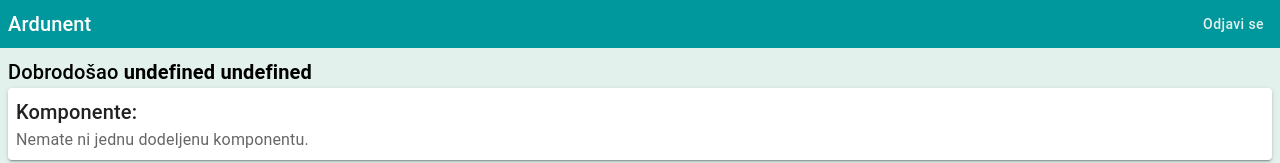
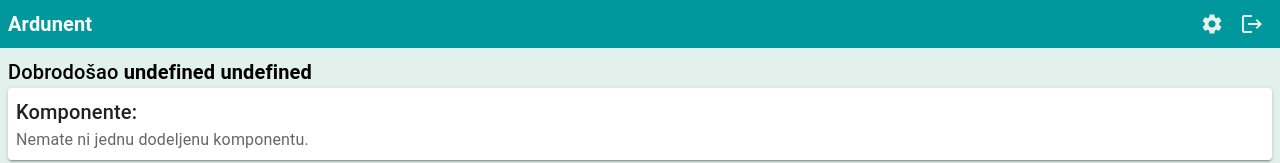
Before and after one commit to jasonikola/102_2017, a React (Create React App) app: page /student in a window 1280 px wide. Shown: the top 163 px of the page. Built offline with nearby package versions, Linux system fonts and the light colour scheme.

Commit message:
refactoring

```diff
--- a/src/components/Header.tsx
+++ b/src/components/Header.tsx
@@ -1,17 +1,18 @@
 import React from 'react';
 import { useNavigate } from "react-router-dom";
-import { useDispatch, useSelector } from "react-redux";
-import { removeUser, selectUser } from "../features/userSlice";
-import { AppBar, Box, Button, Toolbar, Typography } from "@mui/material";
+import { useDispatch } from "react-redux";
+import { removeUser } from "../features/userSlice";
+import { AppBar, Box, IconButton, Toolbar, Typography } from "@mui/material";
+import LogoutIcon from '@mui/icons-material/Logout';
+import SettingsIcon from '@mui/icons-material/Settings';
 
 function Header() {
   const navigate = useNavigate();
   const dispatch = useDispatch();
 
-  const user: any = useSelector(selectUser)?.user;
-
   const onClickHandler = () => {
     dispatch(removeUser());
+    // TODO upgrada logout
     navigate('/login');
   }
 
@@ -23,21 +24,16 @@ function Header() {
       sx={{ pl: 1, pr: 1 }}
     >
       <Toolbar disableGutters={true} variant={'dense'}>
-        <Typography variant="h6" component="div">
+        <Typography variant="h6" component="div" sx={{ fontWeight: 'bold' }}>
           Ardunent
         </Typography>
         <Box sx={{ flexGrow: 1 }} />
-        <Typography variant="h6" component="div">
-          {user?.firstName && user?.lastName ? `${user.firstName} ${user.lastName}` : ''}
-        </Typography>
-        <Button
-          variant={'text'}
-          sx={{ ml: 1 }}
-          onClick={onClickHandler}
-          color={'secondary'}
-        >
-          Odjavi se
-        </Button>
+        <IconButton onClick={() => console.log('TODO settings')} color="secondary">
+          <SettingsIcon />
+        </IconButton>
+        <IconButton onClick={onClickHandler} color="secondary">
+          <LogoutIcon />
+        </IconButton>
       </Toolbar>
     </AppBar>
   );
--- a/src/pages/Components.tsx
+++ b/src/pages/Components.tsx
@@ -8,7 +8,7 @@ function Components() {
   return (
     <>
       <TableContainer component={Paper}>
-        <Button>Dodaj proizvod</Button>
+        <Button>Dodaj komponentu</Button>
       </TableContainer>
     </>
   );
--- a/src/pages/LoginPage.tsx
+++ b/src/pages/LoginPage.tsx
@@ -63,14 +63,6 @@ function LoginPage() {
     }
   }
 
-  const emailValidation = () => {
-    if (!emailRegex.test(email)) {
-      setError('Pogrešan format email-a');
-    } else {
-      setError('');
-    }
-  }
-
   const disableButton = (): boolean => {
     return !email || !password || !emailRegex.test(email);
   }
@@ -85,7 +77,6 @@ function LoginPage() {
           <TextField
             value={email}
             onChange={(e) => setEmail(e.target.value)}
-            onBlurCapture={emailValidation}
             placeholder={'E-mail'}
             fullWidth
             required
--- a/src/pages/ProfessorPage.tsx
+++ b/src/pages/ProfessorPage.tsx
@@ -1,52 +1,54 @@
-import React, { useState } from 'react';
+import React, { useEffect } from 'react';
 import Components from "./Components";
 import Students from "./Students";
-import { Navigate, Route, Routes, useNavigate } from "react-router-dom";
+import { Navigate, Route, Routes, useLocation, useNavigate } from "react-router-dom";
 import Header from "../components/Header";
-import { Box, Button } from "@mui/material";
+import { Box, Button, Tab, Tabs } from "@mui/material";
 
 function ProfessorPage() {
 
   const navigate = useNavigate();
-  const [selected, setSelected] = useState<string>('students')
+  const location = useLocation();
+
+  const [tabNumber, setTabNumber] = React.useState(0);
+  const tabsData: any = {
+    students: { number: 0, label: 'Studenti' },
+    groups: { number: 1, label: 'Grupe' },
+    TODO: { number: 2, label: 'Seminarski' },
+    components: { number: 3, label: 'Komponente' },
+    schemes: { number: 4, label: 'Šabloni' }
+  };
+
+
+  useEffect(() => {
+    debugger
+    let pathname: string = location.pathname.split('/')?.pop() || '';
+    let tab: any = tabsData[pathname];
+    if (tab) {
+      setTabNumber(tab.number);
+    }
+  }, []);
 
   const onClickHandler = (event: any) => {
     const value: string = event.target.value;
-    setSelected(value);
     navigate(`${value}`, { replace: true });
   }
 
-  const sx = {
-    ml: 1,
-    color: 'primary.main',
-    backgroundColor: 'white',
-    borderRadius: '10px 10px 0 0',
-    // TODO hover and selected
+
+  const handleChange = (event: React.SyntheticEvent, newValue: number) => {
+    setTabNumber(newValue);
   };
 
   return (
     <>
       <Header />
       <Box sx={{ p: 1 }}>
-        <Box sx={{ mt: 1 }}>
-          <Button
-            disableElevation
-            variant={'contained'}
-            sx={sx}
-            onClick={onClickHandler}
-            value={'students'}
-          >
-            Studenti
-          </Button>
-          <Button
-            disableElevation
-            variant={'contained'}
-            sx={sx}
-            onClick={onClickHandler}
-            value={'components'}
-          >
-            Komponente
-          </Button>
+        <Box sx={{ width: '100%', bgcolor: 'background.paper' }}>
+          <Tabs value={tabNumber} onChange={handleChange}>
+            {
+              Object.keys(tabsData).map((tab: any) => <Tab label={tabsData[tab].label} />)
+            }
+          </Tabs>
         </Box>
         <Routes>
           <Route path="/" element={<Navigate to={'/professor/students'} replace={true} />} />
```
Also changed, not shown: 1 other file (tests, documents, lock files or other folders).
